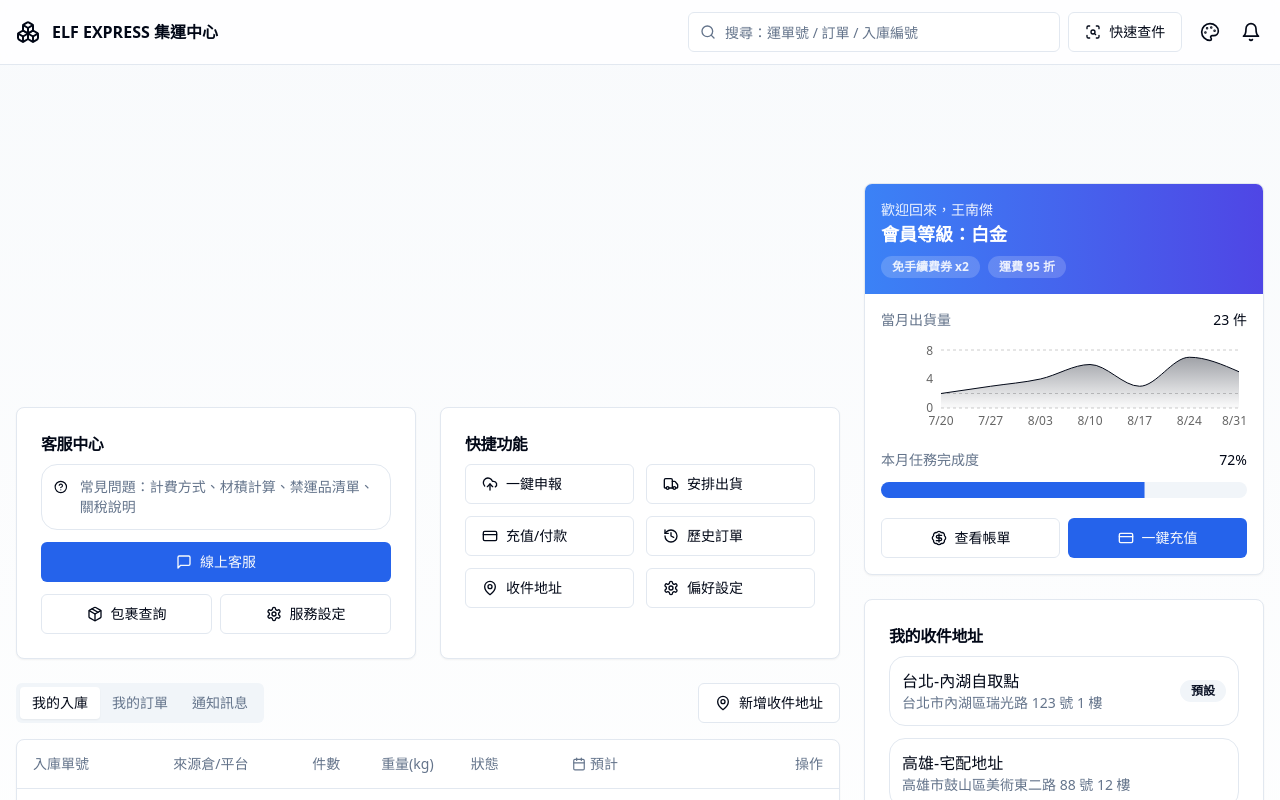
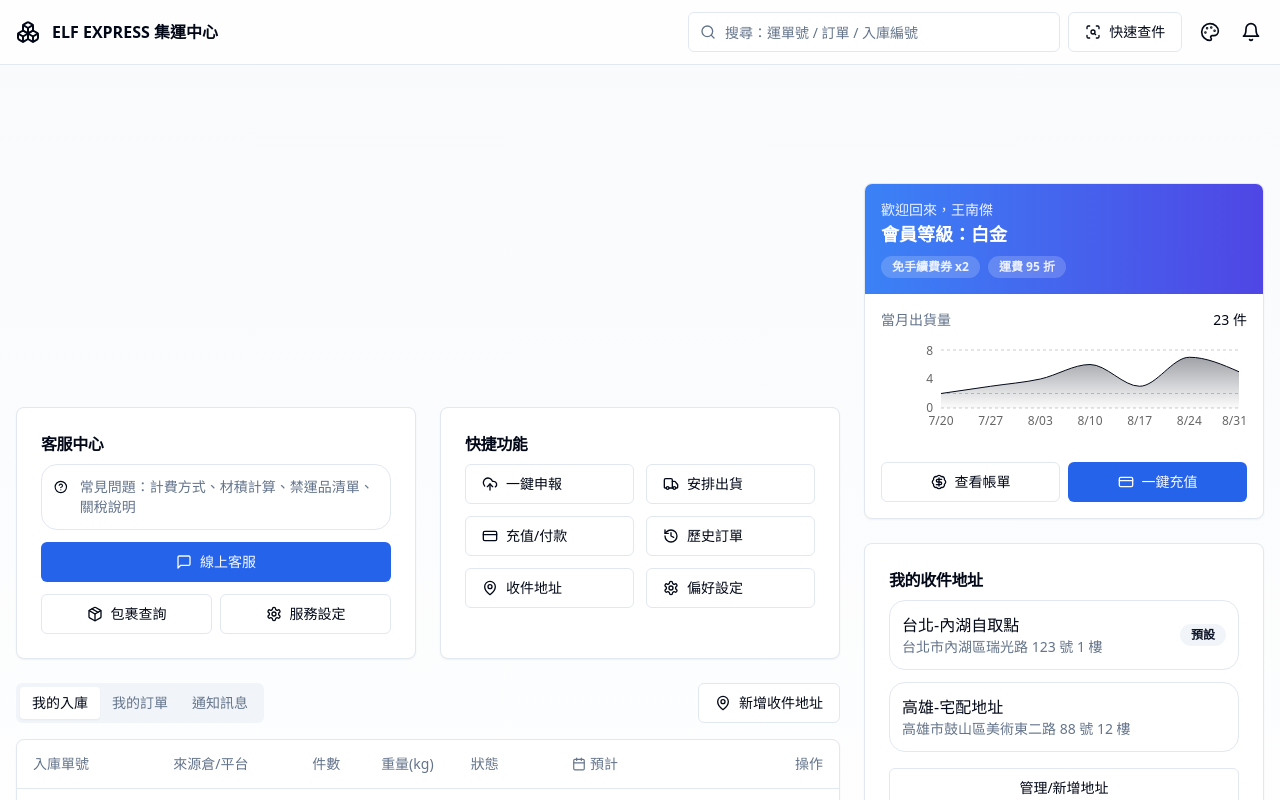
Before and after one commit to elf-express/DM_NewWeb_React, a React (Vite) app: page / in a window 1280 px wide. Shown: the top 800 px of the page. Built offline with nearby package versions, Linux system fonts and the light colour scheme.

Commit message:
移除本月任務完成度功能

```diff
--- a/src/components/ConsolidationDashboard.tsx
+++ b/src/components/ConsolidationDashboard.tsx
@@ -298,12 +298,7 @@
                       </AreaChart>
                     </ResponsiveContainer>
                   </div>
-                  <div className="flex items-center justify-between text-sm">
-                    <span className="text-muted-foreground">本月任務完成度</span>
-                    <span>72%</span>
-                  </div>
-                  <Progress value={72} />
-                  <div className="grid grid-cols-2 gap-2 pt-2">
+                  <div className="grid grid-cols-2 gap-2 pt-3">
                     <Button variant="outline" className="gap-2"><BadgeDollarSign className="h-4 w-4"/>查看帳單</Button>
                     <Button className="gap-2"><CreditCard className="h-4 w-4"/>一鍵充值</Button>
                   </div>
```
